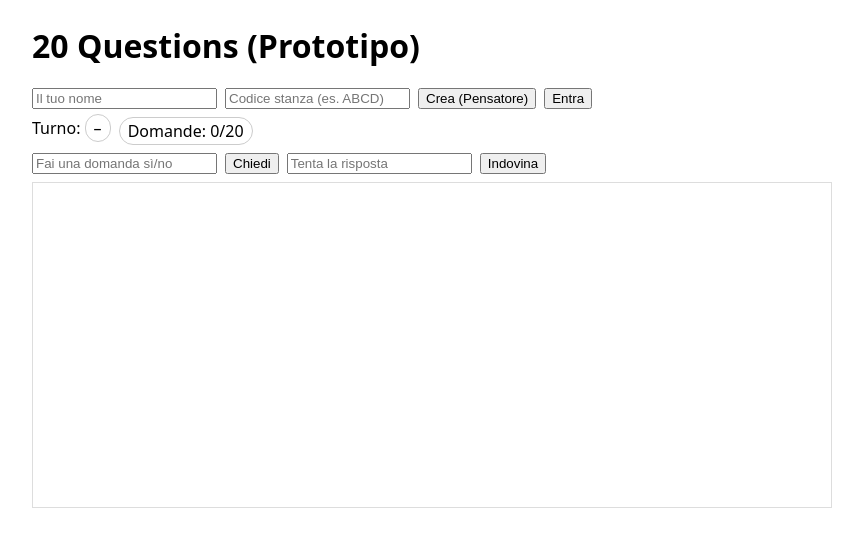
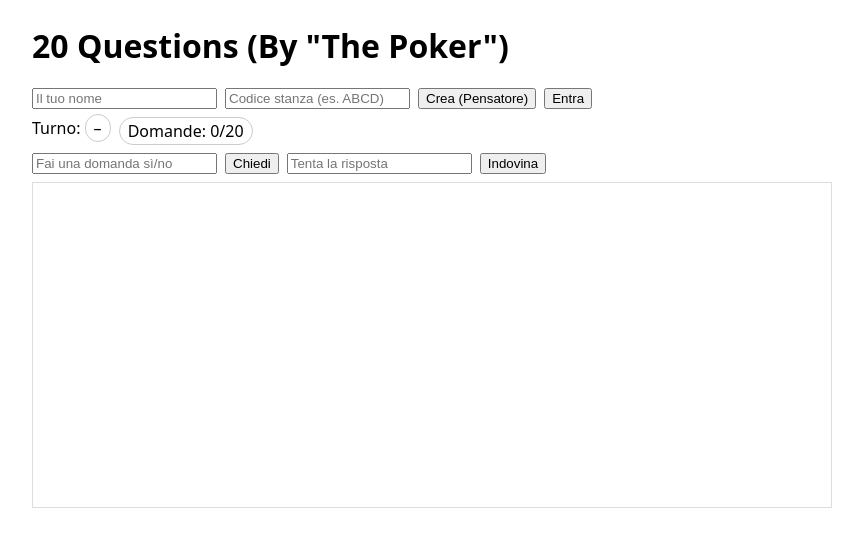
Before and after one commit to DeWolff-sis/20q-game, a website: page public/index.html in a window 1280 px wide. Shown: the whole page, without its empty margins (208-1071 px from the left). Drawn offline with nearby package versions, Linux system fonts and the light colour scheme; no server answers.

Commit message:
Update index.html

```diff
--- a/public/index.html
+++ b/public/index.html
@@ -12,7 +12,7 @@
   </style>
 </head>
 <body>
-  <h1>20 Questions (Prototipo)</h1>
+  <h1>20 Questions (By "The Poker")</h1>
   <div class="row">
     <input id="name" placeholder="Il tuo nome" />
     <input id="code" placeholder="Codice stanza (es. ABCD)" />
```
